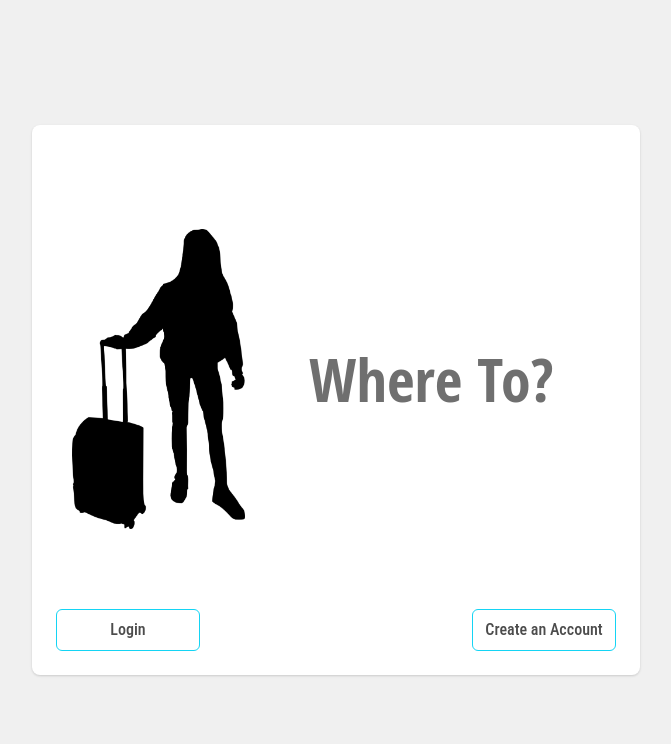
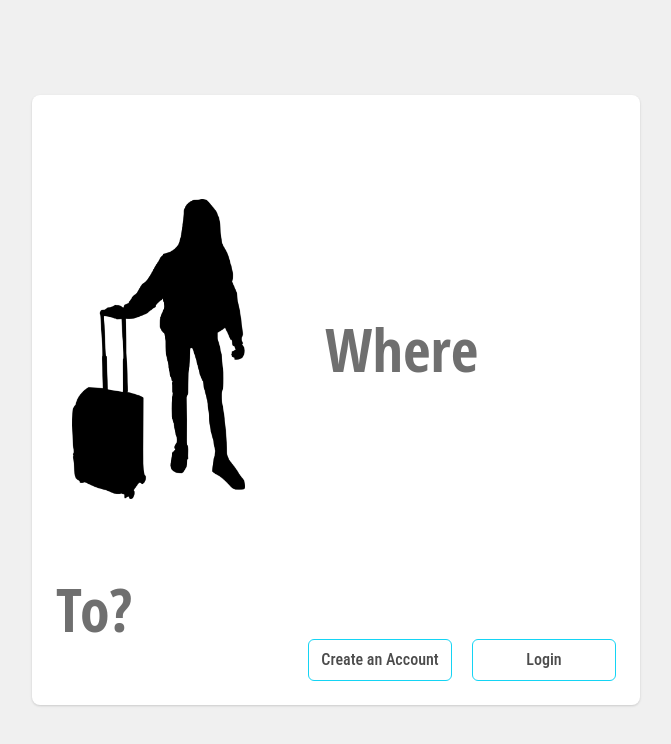
Before and after one commit to jessicagallagher/where_to_v2, a Next.js app: page / in a window 1280 px wide. Shown: the top 744 px of the page, without its empty margins (304-975 px from the left). Built offline with nearby package versions, Linux system fonts and the light colour scheme; no server answers; what @tailwindcss/typography, tailwindcss-debug-screens would draw is missing.

Commit message:
code cleanup

```diff
--- a/components/LandingPage.js
+++ b/components/LandingPage.js
@@ -8,13 +8,14 @@ export default function LandingPage() {
     <div className='bg-white overflow-hidden shadow sm:rounded-lg w-full'>
       <div className='px-4 py-5 sm:p-6 relative'>
         <img src='/logo.png' alt='person with suitcase' width={173} height={300} className={styles.logo}/>
-        <h1 className='font-accent text-mdGrey-100 inline md:text-6xl ml-16 align-middle'>Where To?</h1>
+        <h1 className='font-accent text-mdGrey-100 inline md:text-6xl mx-20 align-middle'>Where To?</h1>
+        <div>
         <LoginModal />
+        </div>
         <Link href='/users/signup'>
-        <a><button type='button' className='inline-flex mb-6 float-right justify-center py-2 border border-teal-100 bg-transparent text-base font-medium rounded-md text-dkGrey-100 hover:border-purple-100 w-36'>Create an Account</button></a>
+        <a><button type='button' className='inline-flex mb-6 float-right mr-5 justify-center py-2 border border-teal-100 bg-transparent text-base font-medium rounded-md text-dkGrey-100 hover:border-purple-100 w-36'>Create an Account</button></a>
         </Link>
       </div>
-
     </div>
   )
 }
--- a/components/LoginModal.js
+++ b/components/LoginModal.js
@@ -23,8 +23,6 @@ export default function LoginModal() {
     setUsername('')
     setPassword('')
 
-
-
     fire.auth()
   .onAuthStateChanged((user) => {
     if (user) {
@@ -40,12 +38,9 @@ export default function LoginModal() {
     router.push('/users/dashboard')
   };
 
-  // absolute py-2 left-1/3 bottom-1/3 ml-8
-
   return (
     <>
-    <button type='button' className='inline-flex float-left justify-center py-2 border border-teal-100 bg-transparent text-base font-medium rounded-md text-dkGrey-100 hover:border-purple-100 w-36' onClick={() => setOpen(true)}>Login</button>
-
+    <button type='button' className='inline-flex float-right justify-center py-2 border border-teal-100 bg-transparent text-base font-medium rounded-md text-dkGrey-100 hover:border-purple-100 w-36' onClick={() => setOpen(true)}>Login</button>
     {open && (
       <LoginPortal selector='#modal'>
     <div className='fixed z-10 inset-0 overflow-y-auto' aria-labelledby='modal-title' role='dialog' aria-modal='true'>
@@ -83,7 +78,6 @@ export default function LoginModal() {
           <input id='password' name='password' type='password' required className='appearance-none rounded-none relative block w-full px-3 py-2 border border-teal-100 rounded-b-md focus:z-10 sm:text-sm' placeholder='Password' value={password} onChange={({target}) => setPassword(target.value)} />
         </div>
       </div>
-
       <div className='flex items-center justify-between'>
         <div className='flex items-center'>
           <input id='remember_me' name='remember_me' type='checkbox' className='h-4 w-4 border-dkGrey-100 rounded' />
@@ -91,10 +85,7 @@ export default function LoginModal() {
             Remember me
           </label>
         </div>
-
-
       </div>
-
       <div>
         <button type='submit' className='relative w-1/4 flex justify-center py-2 px-4 border border-teal-100 text-sm font-medium rounded-md text-dkGrey-100 bg-transparent hover:border-purple-100 focus:outline-none focus:ring-2 focus:ring-offset-2'>
           <span className='absolute left-0 inset-y-0 flex items-center pl-3'>
@@ -115,3 +106,5 @@ export default function LoginModal() {
     </>
   )
 }
+
+// TODO: where is the unmounted component? modal or portal?
--- a/package.json
+++ b/package.json
@@ -8,9 +8,6 @@
     "start": "next start"
   },
   "dependencies": {
-    "@fortawesome/fontawesome-svg-core": "^1.2.35",
-    "@fortawesome/free-solid-svg-icons": "^5.15.3",
-    "@fortawesome/react-fontawesome": "^0.1.14",
     "@tailwindcss/forms": "^0.3.2",
     "@tailwindcss/typography": "^0.4.0",
     "core-js": "^3.6.5",
--- a/pages/itineraries/[id].js
+++ b/pages/itineraries/[id].js
@@ -7,14 +7,11 @@ import withReactContent from 'sweetalert2-react-content';
 import { Router, useRouter } from 'next/router';
 import { useEffect, useState } from 'react';
 
-
 const Itinerary = (props) => {
   const [itinerary, setItinerary] = useState(null);
   const [email, setEmail] = useState('');
   const MySwal = withReactContent(Swal)
   const router = useRouter();
-
-
 
   useEffect(() => {
     fire.firestore()
@@ -39,7 +36,6 @@ const Itinerary = (props) => {
   }
 
   const handleClick = () => {
-
 
     const templateParams = {
       email: email,
@@ -95,6 +91,7 @@ const Itinerary = (props) => {
   <div className='bg-ltLime-100 pb-5'>
     <nav className='sm:hidden' aria-label='Back'>
       <a href='#' className='flex items-center text-sm font-medium text-dkGrey-100 hover:white-100'>
+
         {/* <!-- Heroicon name: solid/chevron-left --> */}
         <svg className='flex-shrink-0 -ml-1 mr-1 h-5 w-5 text-gray-500' xmlns='http://www.w3.org/2000/svg' viewBox='0 0 20 20' fill='currentColor' aria-hidden='true'>
           <path fillRule='evenodd' d='M12.707 5.293a1 1 0 010 1.414L9.414 10l3.293 3.293a1 1 0 01-1.414 1.414l-4-4a1 1 0 010-1.414l4-4a1 1 0 011.414 0z' clipRule='evenodd' />
@@ -106,25 +103,25 @@ const Itinerary = (props) => {
       <ol className='flex items-center space-x-4'>
         <li>
           <div>
-            <a href='#' className='text-dkGrey-100 hover:text-teal-100'>
               <a href='/users/dashboard' className='text-lg font-medium text-dkGrey-100 hover:text-teal-100'>Dashboard</a>
-            </a>
           </div>
         </li>
         <li>
           <div className='flex items-center'>
+
             {/* <!-- Heroicon name: solid/chevron-right --> */}
             <svg className='flex-shrink-0 h-5 w-5 text-teal-100' xmlns='http://www.w3.org/2000/svg' viewBox='0 0 20 20' fill='currentColor' aria-hidden='true'>
-              <path fill-rule='evenodd' d='M7.293 14.707a1 1 0 010-1.414L10.586 10 7.293 6.707a1 1 0 011.414-1.414l4 4a1 1 0 010 1.414l-4 4a1 1 0 01-1.414 0z' clip-rule='evenodd' />
+              <path fillRule='evenodd' d='M7.293 14.707a1 1 0 010-1.414L10.586 10 7.293 6.707a1 1 0 011.414-1.414l4 4a1 1 0 010 1.414l-4 4a1 1 0 01-1.414 0z' clipRule='evenodd' />
             </svg>
             <a href='/users/dashboard' className='ml-4 text-lg font-medium text-dkGrey-100 hover:text-teal-100'>Upcoming Trips</a>
           </div>
         </li>
         <li>
           <div className='flex items-center'>
+
             {/* <!-- Heroicon name: solid/chevron-right --> */}
             <svg className='flex-shrink-0 h-5 w-5 text-teal-100' xmlns='http://www.w3.org/2000/svg' viewBox='0 0 20 20' fill='currentColor' aria-hidden='true'>
-              <path fill-rule='evenodd' d='M7.293 14.707a1 1 0 010-1.414L10.586 10 7.293 6.707a1 1 0 011.414-1.414l4 4a1 1 0 010 1.414l-4 4a1 1 0 01-1.414 0z' clip-rule='evenodd' />
+              <path fillRule='evenodd' d='M7.293 14.707a1 1 0 010-1.414L10.586 10 7.293 6.707a1 1 0 011.414-1.414l4 4a1 1 0 010 1.414l-4 4a1 1 0 01-1.414 0z' clipRule='evenodd' />
             </svg>
             <a href='#' aria-current='page' className='ml-4 text-lg font-medium text-dkGrey-100 hover:text-teal-100'>{itinerary.tripName}</a>
           </div>
@@ -132,6 +129,8 @@ const Itinerary = (props) => {
       </ol>
     </nav>
   </div>
+
+  {/* begin main view */}
   <div className='mt-2 md:flex md:items-center md:justify-between pt-5 px-5 mx-40'>
     <div className='flex-1 min-w-0'>
       <h2 className='text-2xl font-bold leading-7 text-purple-100 sm:text-3xl sm:truncate'>
@@ -218,12 +217,10 @@ const Itinerary = (props) => {
           {itinerary.miscItem}
         </dd>
       </div>
-
     </dl>
   </div>
 </div>
 </div>
-
     </div>
   )
 }
@@ -235,3 +232,5 @@ Itinerary.getInitialProps = ({ query }) => {
 }
 
 export default Itinerary
+
+// TODO: print component instead of entire page, figure out how to get emailjs creds to work with .env file
--- a/pages/users/signup.js
+++ b/pages/users/signup.js
@@ -33,8 +33,6 @@ export default function Signup() {
     })
     router.push('/users/dashboard')
   };
-
-
 
   return (
     <div className='container flex flex-col justify-center items-center mx-auto py-0 px-2 min-h-screen sm:px-6 lg:px-8'>
```
Also changed, not shown: components/Edit.js (+3 -15 lines), components/Step1.js (+0 -7 lines), components/Step2.js (+0 -34 lines), components/Step3.js (+0 -10 lines), pages/users/dashboard.js (+14 -25 lines), 1 other file (tests, documents, lock files or other folders).
